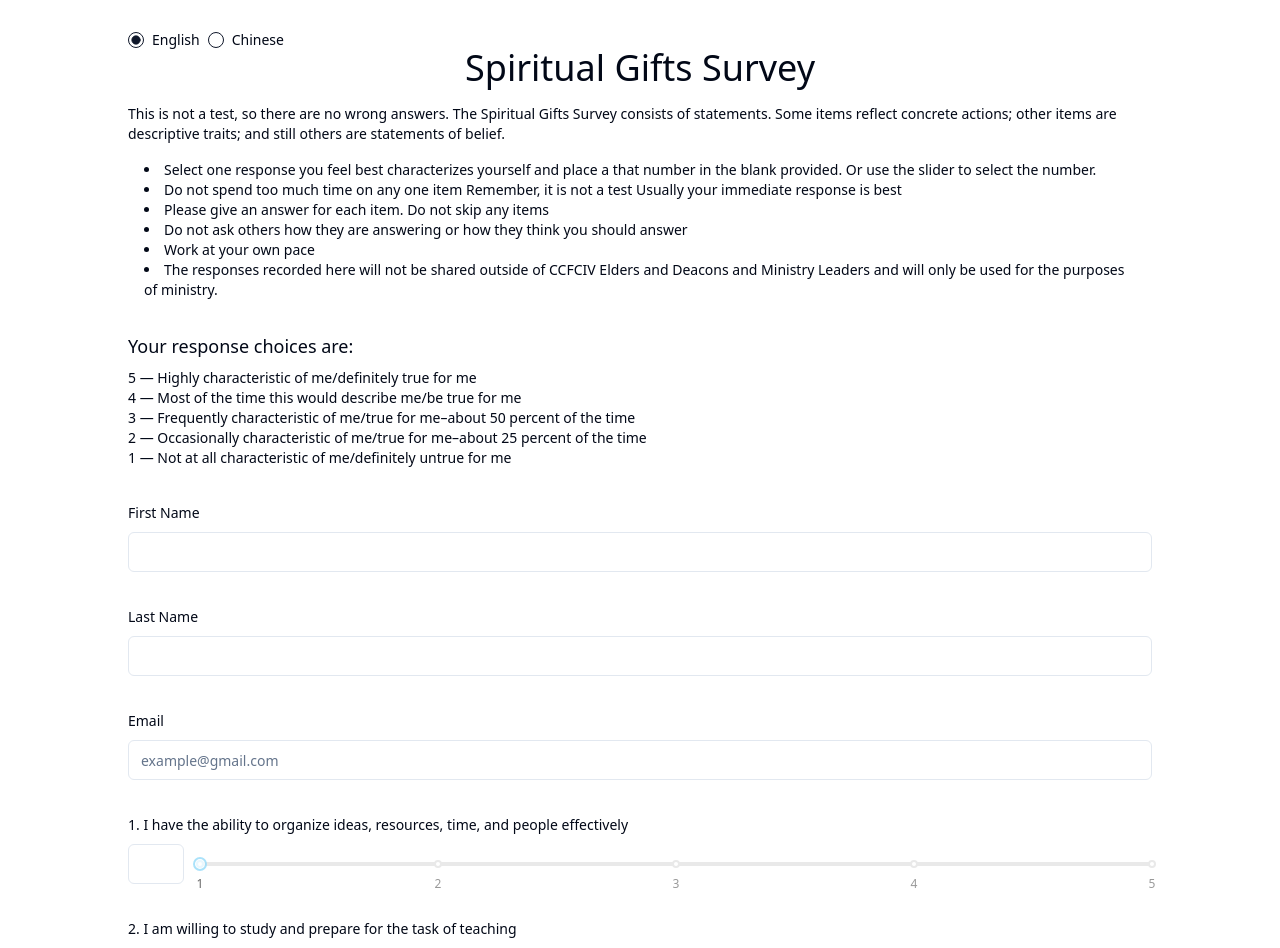
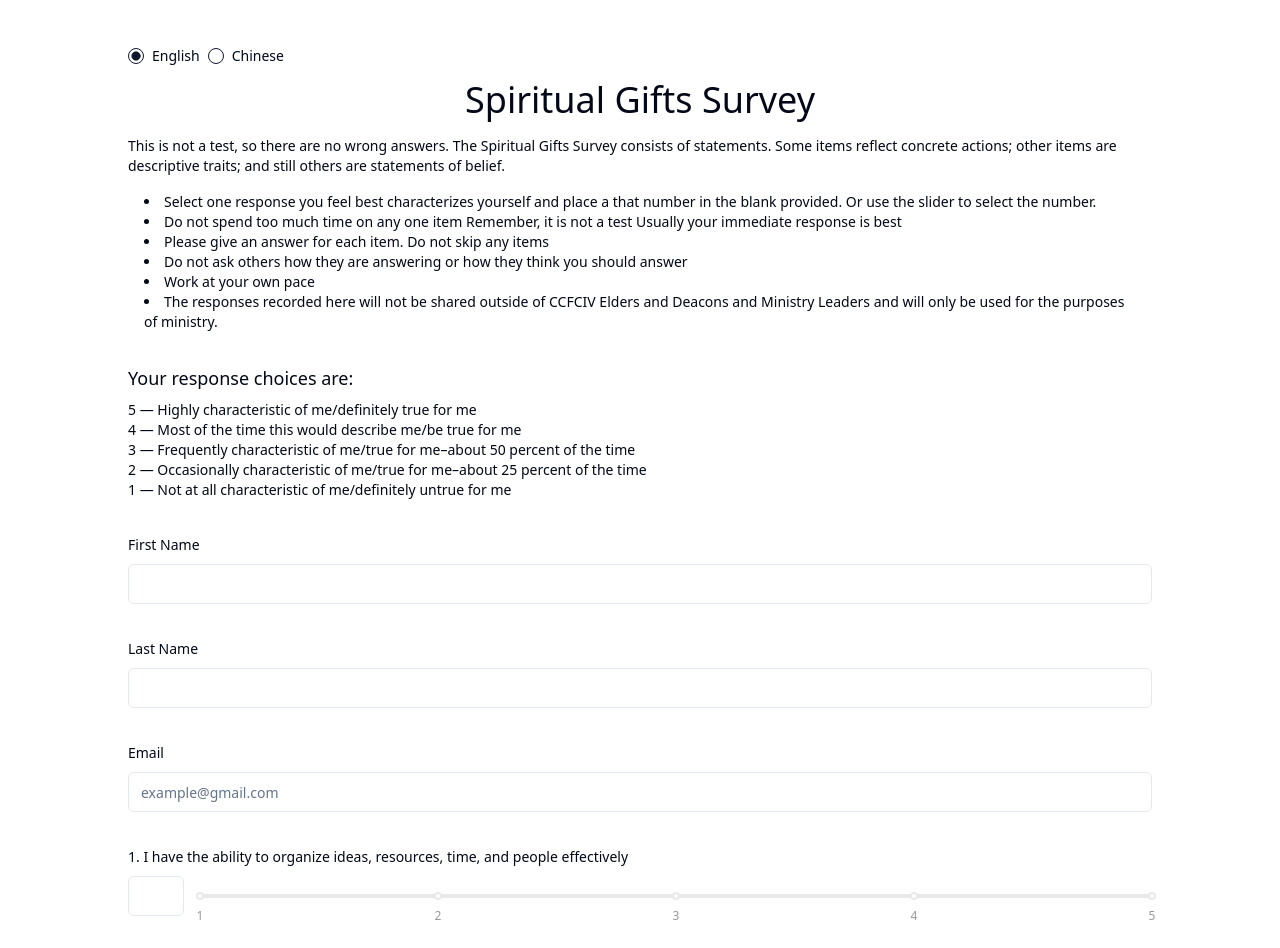
Before and after one commit to kacasey8/ccfciv_spiritual_gifts, a Next.js app: page / in a window 1280 px wide. Shown: the top 948 px of the page. Built offline with nearby package versions, Linux system fonts and the light colour scheme.

Commit message:
minor fixes

```diff
--- a/app/Instructions.tsx
+++ b/app/Instructions.tsx
@@ -63,7 +63,7 @@ export function Instructions({ language, setLanguage }: Props) {
   return (
     <div className="flex flex-col py-8">
       <RadioGroup
-        className="flex flex-row"
+        className="flex flex-row py-4"
         onValueChange={setLanguage}
         value={language}
       >
--- a/app/SpiritualGiftsResults.tsx
+++ b/app/SpiritualGiftsResults.tsx
@@ -1,8 +1,7 @@
 import Highcharts from "highcharts";
 import HighchartsReact from "highcharts-react-official";
 import React, { useEffect, useState } from "react";
-import { SPIRITUAL_GIFTS_QUESTIONS, SpiritualGifts } from "../lib/data";
-import { sum } from "lodash";
+import { SPIRITUAL_GIFTS_QUESTIONS } from "../lib/data";
 import { scoreGifts } from "@/lib/scoreGifts";
 import { Button } from "@/components/ui/button";
 import { BeatLoader } from "react-spinners";
--- a/app/SpiritualGiftsSlider.tsx
+++ b/app/SpiritualGiftsSlider.tsx
@@ -21,7 +21,7 @@ export function SpiritualGiftsSlider({ onChange, value }: Props) {
         step={1}
         onChange={onChange}
         //@ts-ignore
-        value={value ?? null}
+        value={value === "" ? null : value}
       />
     </div>
   );
```
